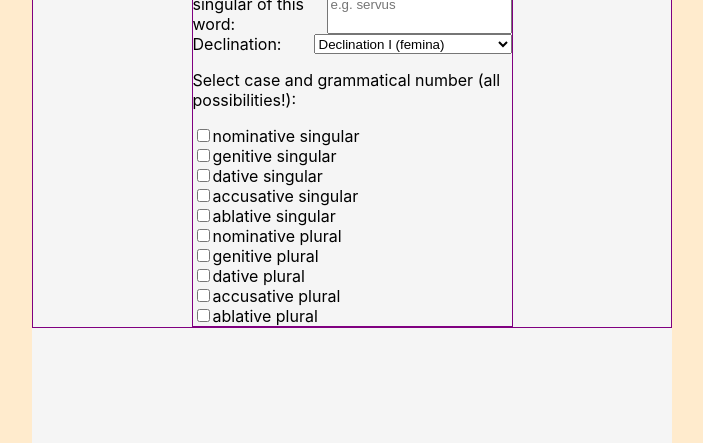
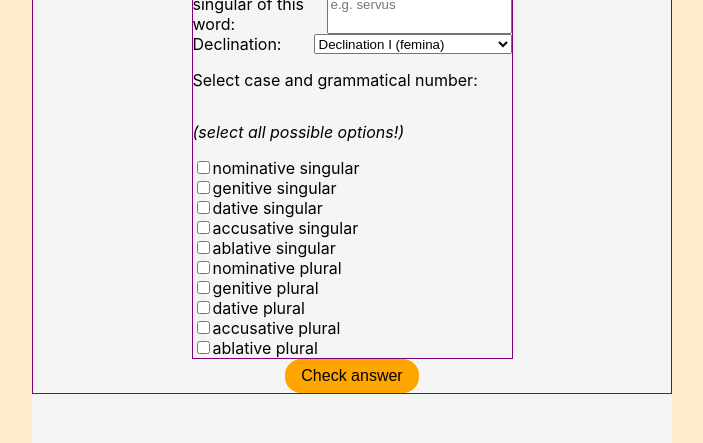
Before and after one commit to alberthuisman/React-Latin-app, a React (Create React App) app: page / in a window 1280 px wide. Shown: the part 244-687 px from the top of the page, without its empty margins (288-991 px from the left). Built offline with nearby package versions, Linux system fonts and the light colour scheme; the HTML template or start-up script is replaced by a standard one.

Commit message:
check Cases (attempt 2)

```diff
--- a/src/App.css
+++ b/src/App.css
@@ -40,7 +40,7 @@
     margin: 32px auto 0 auto;
 }
 
-.getNounButton {
+.getNounButton, .checkAnswerButton {
     border-radius: 16px;
     border: none;
     background-color:orange;
--- a/src/App.js
+++ b/src/App.js
@@ -64,38 +64,37 @@ const [checkedCount, setCheckedCount] = useState(0);
 const handleOnChange = (position) => {
   let updatedCheckedState = checkedState.map((item, index) => index === position ? !item : item);
   setCheckedState(updatedCheckedState);
-  let count = checkedCount;
-  for (let i = 0; i < updatedCheckedState.length; i++) {
-    if (updatedCheckedState[i] === true) {
-      count++
-      setCheckedCount(count);
-    }
-  }
-  console.log(updatedCheckedState)
-  console.log("checked Count = " + checkedCount);
+  console.log(updatedCheckedState);
 };
 
-const checkCase = () => {
-  /*let count = 0;
+const checkCount = () => {
+  console.log("Current selected cases: " + checkedState)
+  let count = 0;
   for (let i = 0; i < checkedState.length; i++) {
     if (checkedState[i] === true) {
       count++
     }
   }
-  setCheckedCount(count);*/
-  console.log("count = " + checkedCount);
+  setCheckedCount(count);
+  console.log("checked Count = " + checkedCount);
+  console.log("calculated count = " + count);
+  return count;
+}
+
+const checkCase = () => {
+  let countedCases = checkCount();
   console.log("declination = " + word["declination"]);
   console.log(naamval);
   if (word["declination"] == 1) {
     if (naamval === "nomSg" || naamval === "ablSg") {
-      if (checkedCount === 2 && checkedState[0] === true && checkedState[4] === true) {
+      if (countedCases === 2 && checkedState[0] === true && checkedState[4] === true) {
         console.log("cases correctly analyzed");
       } else {
         console.log("answer is incorrect or incomplete!")
       }
     }
     else if (naamval === "datPl" || naamval === "ablPl") {
-      if (checkedCount === 2 && checkedState[7] === true && checkedState[9] === true) {
+      if (countedCases === 2 && checkedState[7] === true && checkedState[9] === true) {
         console.log("cases correctly analyzed");
       } else {
         console.log("answer is incorrect or incomplete!");
@@ -140,6 +139,7 @@ const checkCase = () => {
                      checkDeclination={checkDeclination}
                      checkedState={checkedState}
                      handleOnChange={handleOnChange}
+                     checkCount = {checkCount}
                      checkCase={checkCase}/>
     </div>
   );
--- a/src/components/Maincomponent.js
+++ b/src/components/Maincomponent.js
@@ -36,7 +36,8 @@ export default function Maincomponent(props) {
           </select>
           </div>
           <div className="case response">
-          <p>Select case and grammatical number (all possibilities!):</p>
+          <p>Select case and grammatical number:</p>
+          <p><em>(select all possible options!)</em></p>
           <div className="casesList">
             {casesFull.map((item, index) => {
               return(
@@ -47,7 +48,7 @@ export default function Maincomponent(props) {
                   name={item}
                   value={item}
                   checked={props.checkedState[index]}
-                  onChange={() => {props.handleOnChange(index); props.checkCase()}}
+                  onChange={() => {props.handleOnChange(index)}}
                   />
                   <label htmlFor={`custom-checkbox-${index}`}>{item}</label>
                   </div>
@@ -55,39 +56,11 @@ export default function Maincomponent(props) {
 
             })}
           </div>
-          {/* <label for="case1">
-            <input type="checkbox" name="case" value="nomSG" id="case1"/>Nominative singular
-          </label>
-          <label for="case2">
-            <input type="checkbox" name="case" value="genSG" id="case2"/>Genitive singular
-          </label>
-          <label for="case3">
-            <input type="checkbox" name="case" value="datSG" id="case3"/>Dative singular
-          </label>
-          <label for="case4">
-            <input type="checkbox" name="case" value="accSG" id="case4"/>Accusative singular
-          </label>
-          <label for="case5">
-            <input type="checkbox" name="case" value="ablSG" id="case5"/>Ablative singular
-          </label>
-          <label for="case6">
-            <input type="checkbox" name="case" value="nomPL" id="case6"/>Nominative plural
-          </label>
-          <label for="case7">
-            <input type="checkbox" name="case" value="genPL" id="case7"/>Genitive plural
-          </label>
-          <label for="case8">
-            <input type="checkbox" name="case" value="datPL" id="case8"/>Dative plural
-          </label>
-          <label for="case9">
-            <input type="checkbox" name="case" value="accPL" id="case9">Accusative plural</input>
-          </label>
-          <label for="case10">
-            <input type="checkbox" name="case" value="ablPL" id="case10">Ablative plural</input>
-  </label>  */}
+
           </div>
 
         </form>
+        <button onClick={props.checkCase} className="checkAnswerButton">Check answer</button>
     </div>
   )
 }
```
